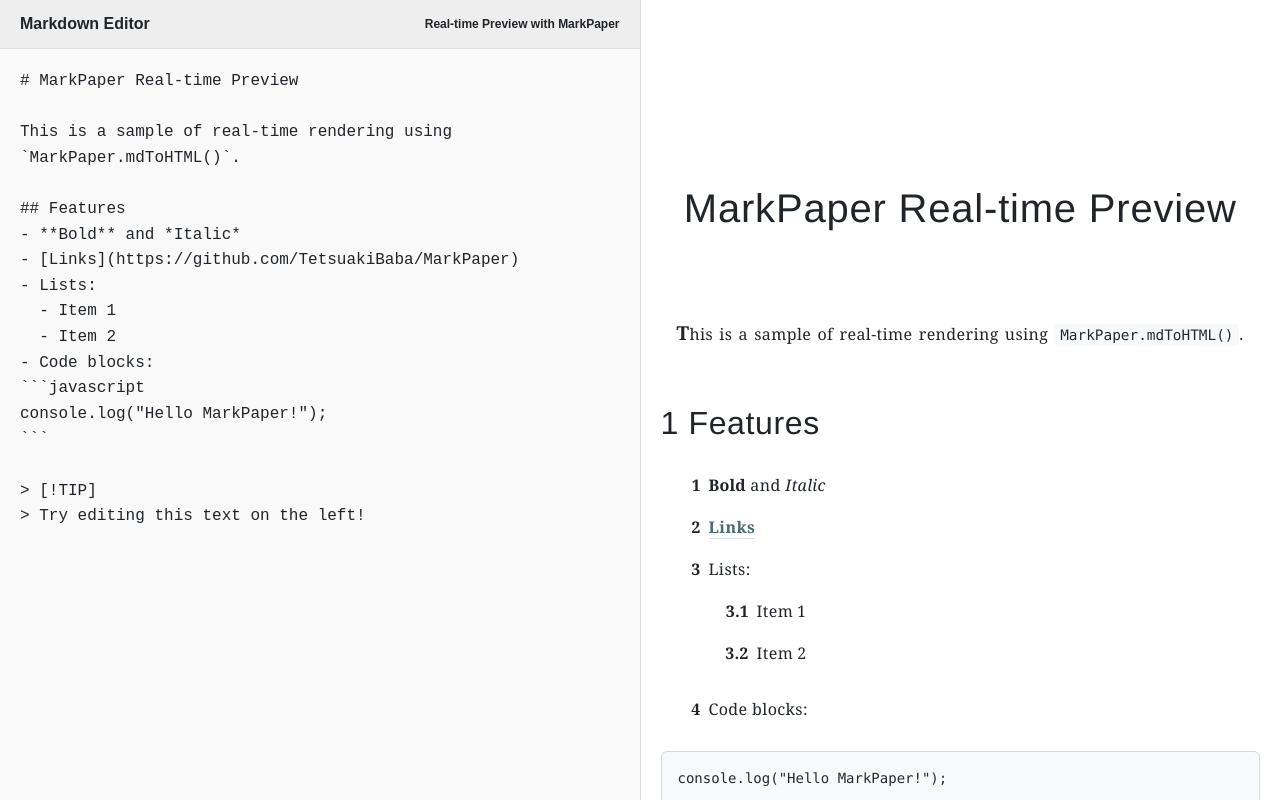
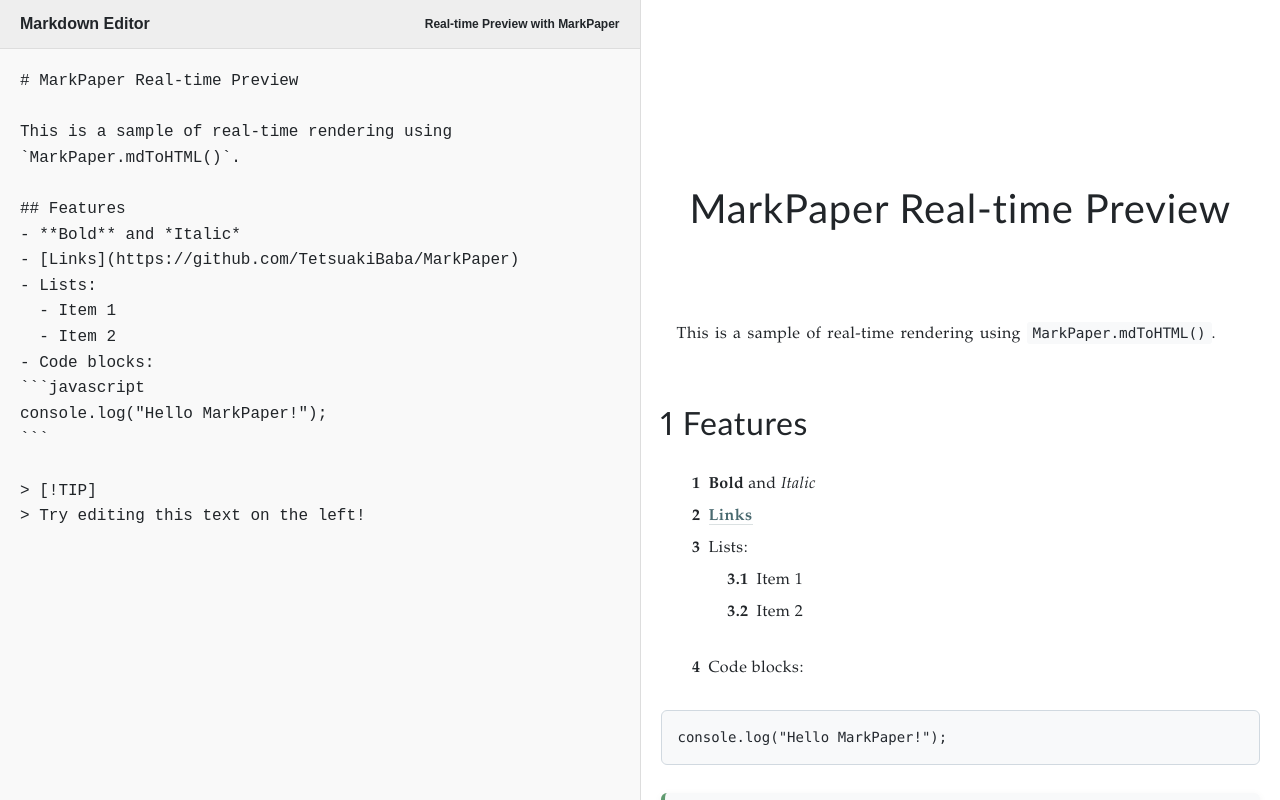
Before and after one commit to TetsuakiBaba/MarkPaper, a plain HTML site: page preview.html in a window 1280 px wide. Drawn offline with Linux system fonts and the light colour scheme.

Commit message:
Japanese typeset: 「かな」を0.95rem、欧文フォントを優先してフォールバックで日本語フォントに

```diff
--- a/markpaper.css
+++ b/markpaper.css
@@ -3,8 +3,8 @@
    ============================================ */
 :root {
     /* フォント設定（カスタマイズ可能） */
-    --font-serif: "Hiragino Mincho ProN", "Yu Mincho", "YuMincho", "HG Mincho E", "MS PMincho", "MS Mincho", Georgia, "Times New Roman", Times, serif;
-    --font-sans-serif: "Hiragino Sans", "Yu Gothic", "YuGothic", "Helvetica Neue", Helvetica, Arial, sans-serif;
+    --font-serif: Palatino, "Times New Roman", Times, "Hiragino Mincho ProN", "Yu Mincho", "YuMincho", "HG Mincho E", "MS PMincho", "MS Mincho", serif;
+    --font-sans-serif: "Gill Sans", "Helvetica Neue", Helvetica, Arial, "Hiragino Sans", "Yu Gothic", "YuGothic", sans-serif;
     --font-monospace: Consolas, Monaco, "Courier New", monospace;
     --font-system: -apple-system, BlinkMacSystemFont, "Segoe UI", Roboto, sans-serif;
     --font-ui-extended: -apple-system, BlinkMacSystemFont, "Segoe UI", Roboto, "Helvetica Neue", Arial, sans-serif;
@@ -323,6 +323,8 @@
     /* 段落間の視覚的分離 */
     text-indent: 0;
     /* 書籍的には1em程度だが、Web表示では0が読みやすい */
+
+
 }
 
 /* 段落タイトル (LaTeX の \paragraph{}) */
@@ -330,13 +332,6 @@
     font-family: var(--font-sans-serif);
     font-weight: 500;
     margin-right: 1em;
-}
-
-/* 段落の最初の文字を少し大きく（書籍的装飾、オプション） */
-p:first-of-type:first-letter {
-    font-size: 1.2em;
-    font-weight: 600;
-    line-height: 1;
 }
 
 /* 数字のタイポグラフィー改善 */
@@ -530,9 +525,9 @@
 
     /* 本文と統一した文字組み */
     font-size: clamp(1rem, 2.5vw, 1rem);
-    line-height: 1.75;
+
     font-family: var(--font-serif);
-
+    line-height: 1;
     /* 文字組み設定を継承 */
     font-feature-settings: "palt" 1, "pkna" 1;
     letter-spacing: 0.025em;
@@ -542,15 +537,18 @@
 ul {
     list-style-type: disc;
     list-style-position: outside;
+    line-height: 1;
 }
 
 li {
     margin-bottom: calc(var(--baseline-unit) * 0.5);
     font-family: inherit;
-
+    line-height: 1.75;
     /* リスト項目内での改行処理 */
     overflow-wrap: break-word;
     word-wrap: break-word;
+    margin-bottom: 0.25em;
+    /* 項目間の詰め */
 }
 
 /* ネストしたリストの調整 */
@@ -713,13 +711,6 @@
 
 blockquote p:last-child {
     margin-bottom: 0;
-}
-
-/* 引用文内では最初の文字を大きくしない */
-blockquote p:first-of-type:first-letter {
-    font-size: inherit;
-    font-weight: inherit;
-    line-height: inherit;
 }
 
 /* ============================================
@@ -1655,3 +1646,14 @@
         height: 50vh;
     }
 }
+
+/* ============================================
+   日本語タイポグラフィ調整
+   ============================================ */
+/* かな文字（ひらがな・カタカナ）を個別にスタイル
+   markpaper.js によって自動的に <span class="kana"> で囲まれます。
+   和文中の「かな」を少し小さくするなどの調整が可能です。 */
+p .kana {
+    font-size: 0.95em;
+    /* バランスに合わせて調整してください */
+}
--- a/markpaper.js
+++ b/markpaper.js
@@ -2,7 +2,7 @@
 // MarkPaper - Markdown to Clean Paper
 // 自作の極小 Markdown パーサ & ローダー
 (function (global) {
-  const LIB_VERSION = '1.0.4';
+  const LIB_VERSION = '1.0.5';
 
   // グローバルな図番号管理
   let globalFigureNum = 0;
@@ -932,7 +932,7 @@
     // URLの自動リンク化（http, https, ftp対応）
     // 既にHTMLタグ内にあるURLは処理しないように改良
     const urlPattern = /(https?:\/\/[^\s<>"']+|ftp:\/\/[^\s<>"']+)/g;
-    return footnoteProcessed.replace(urlPattern, (match, url, offset) => {
+    const finalHtml = footnoteProcessed.replace(urlPattern, (match, url, offset) => {
       // マッチした部分の前後をチェックして、既にaタグ内にあるかどうかを判定
       const beforeMatch = footnoteProcessed.substring(0, offset);
       const afterMatch = footnoteProcessed.substring(offset + match.length);
@@ -959,6 +959,22 @@
 
       return `<a href="${url}" target="_blank" rel="noopener noreferrer">${url}</a>`;
     });
+
+    // かな文字を個別に span で囲む（CSSでサイズ調整可能にするため）
+    const tokens = finalHtml.split(/(<[^>]+>)/g);
+    let inCode = false;
+    return tokens.map(token => {
+      if (token.startsWith('<')) {
+        if (token.startsWith('<code') || token.startsWith('<pre')) inCode = true;
+        if (token.startsWith('</code') || token.startsWith('</pre')) inCode = false;
+        return token;
+      }
+      if (inCode) return token;
+      // ひらがな (\u3040-\u309F) と カタカナ (\u30A0-\u30FF) を個別に span で囲む
+      return token.replace(/[\u3040-\u309F\u30A0-\u30FF]/g, match => {
+        return `<span class="kana">${match}</span>`;
+      });
+    }).join('');
   }
 
   // --- Markdown ファイルをフェッチして変換 ------------------------
```
Also changed, not shown: 1 other file.
